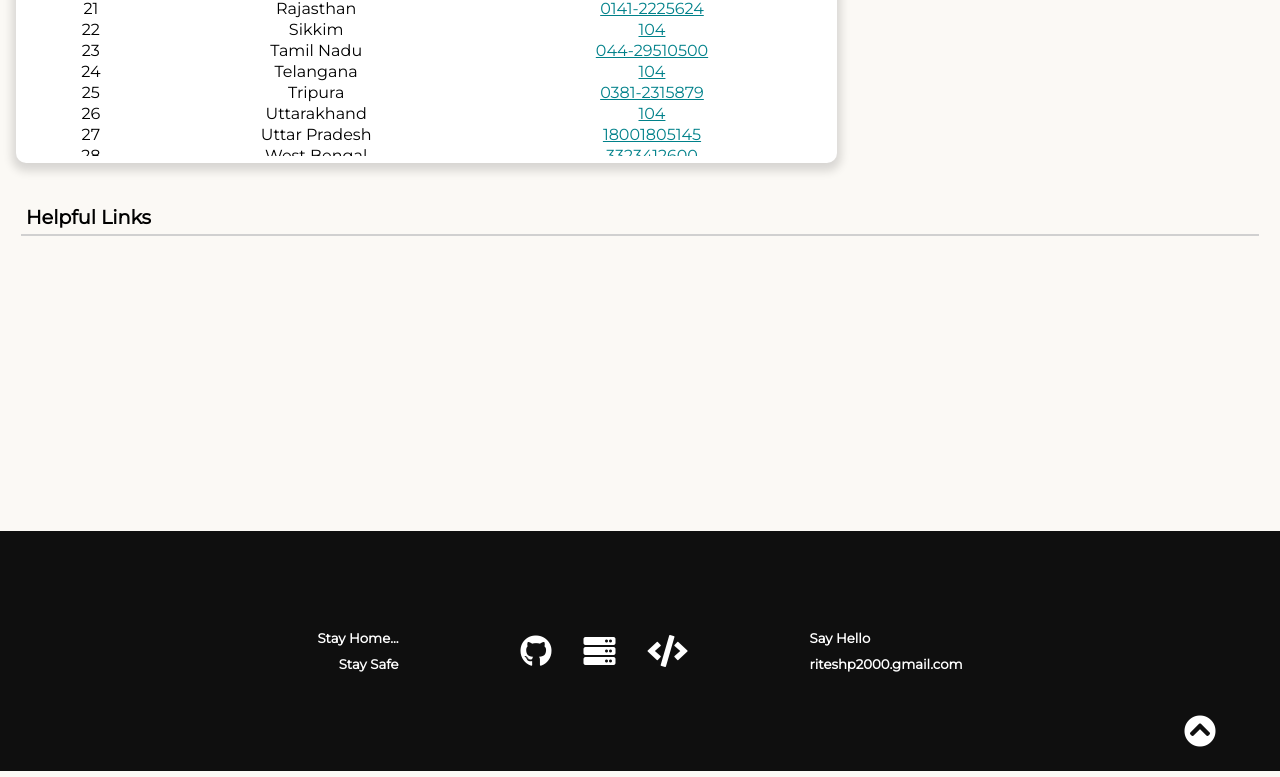
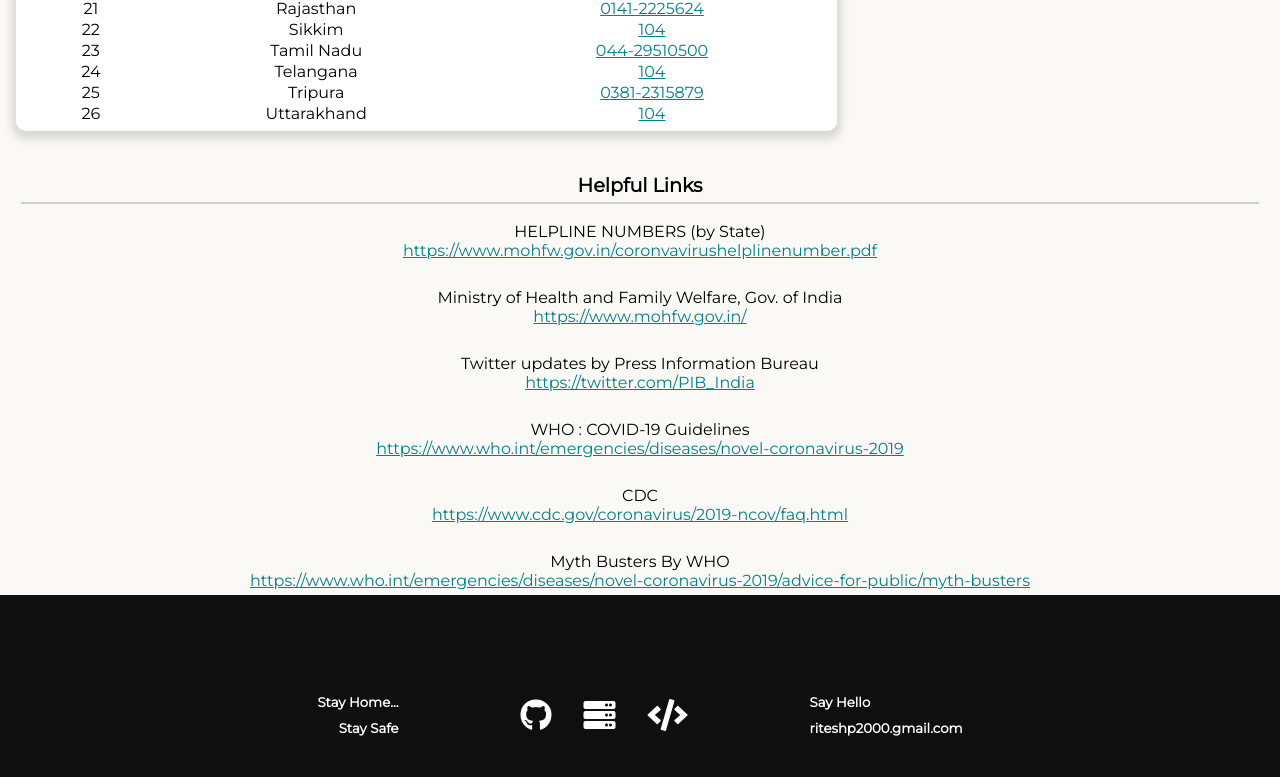
Before and after one commit to riteshsp2000/covid19-tracker, a React (Create React App) app: page /Helpline in a window 1280 px wide. Shown: the part 621-1398 px from the top of the page. Built offline with nearby package versions, Linux system fonts and the light colour scheme.

Commit message:
Improved the styling

```diff
--- a/src/components/Helpline.jsx
+++ b/src/components/Helpline.jsx
@@ -496,6 +496,60 @@ const Helpline = () => {
 
       <div className={styles.links}>
         <h2>Helpful Links</h2>
+        <ul className={styles.helpLinks} id='helpLineID'>
+          <li>
+            <p>
+              HELPLINE NUMBERS (by State)
+              <br />
+              <a href='https://www.mohfw.gov.in/coronvavirushelplinenumber.pdf'>
+                https://www.mohfw.gov.in/coronvavirushelplinenumber.pdf
+              </a>
+            </p>
+          </li>
+          <li>
+            <p>
+              Ministry of Health and Family Welfare, Gov. of India
+              <br />
+              <a href='https://www.mohfw.gov.in/'>https://www.mohfw.gov.in/</a>
+            </p>
+          </li>
+          <li>
+            <p>
+              Twitter updates by Press Information Bureau
+              <br />
+              <a href='https://twitter.com/PIB_India'>
+                https://twitter.com/PIB_India
+              </a>
+            </p>
+          </li>
+          <li>
+            <p>
+              WHO : COVID-19 Guidelines
+              <br />
+              <a href='https://www.who.int/emergencies/diseases/novel-coronavirus-2019'>
+                https://www.who.int/emergencies/diseases/novel-coronavirus-2019
+              </a>
+            </p>
+          </li>
+          <li>
+            <p>
+              CDC
+              <br />
+              <a href='https://www.cdc.gov/coronavirus/2019-ncov/faq.html'>
+                https://www.cdc.gov/coronavirus/2019-ncov/faq.html
+              </a>
+            </p>
+          </li>
+          <li>
+            <p>
+              Myth Busters By WHO
+              <br />
+              <a href='https://www.who.int/emergencies/diseases/novel-coronavirus-2019/advice-for-public/myth-busters'>
+                https://www.who.int/emergencies/diseases/novel-coronavirus-2019/advice-for-public/myth-busters
+              </a>
+            </p>
+          </li>
+        </ul>
       </div>
     </div>
   );
--- a/src/css/Helpline.module.css
+++ b/src/css/Helpline.module.css
@@ -10,12 +10,20 @@
   padding: 1rem;
   display: grid;
   grid-template-columns: repeat(6, 1fr);
-  grid-auto-rows: 20rem;
+  grid-auto-rows: 5rem;
   grid-gap: 2rem;
   grid-template-areas:
   "state state state state national national"
   "state state state state national national"
+  "state state state state national national"
+  "state state state state national national"
+  "state state state state national national"
+  "state state state state national national"
   "links links links links links links"
+  "links links links links links links"
+  "links links links links links links"
+  "links links links links links links"
+
 }
 
 .stateDetails {
@@ -82,7 +90,7 @@ h2 {
 
 
 .helpTable {
-  height: 37rem;
+  height: 35rem;
   overflow-x: hidden;
   overflow-y: scroll;
   margin: 1rem;
@@ -112,6 +120,26 @@ th, td {
   text-align: center;
 }
 
-td a {
+td a, .helpLinks li a {
   color: #00818a;
 }
+
+#helpLineID {
+  list-style-type: circle;
+}
+
+.helpLinks li {
+  margin: 0.5rem 1rem;
+  padding: 10px;
+  text-align: center;
+  width: auto;
+  margin: 0.5rem auto;
+}
+
+.helpLinks li p {
+  width: 100%;
+}
+
+.links h2 {
+  text-align: center;
+}
```
